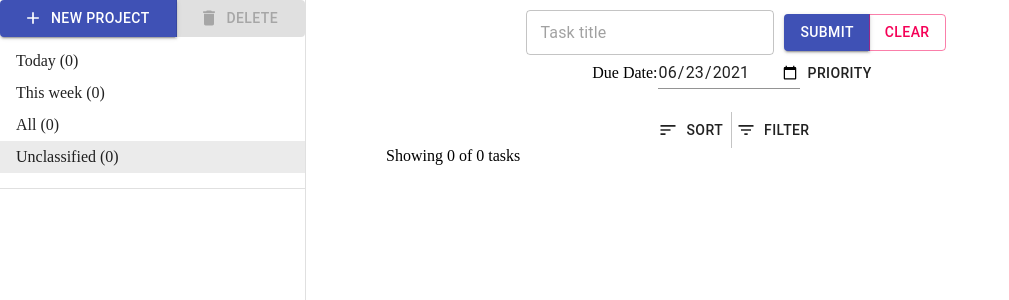
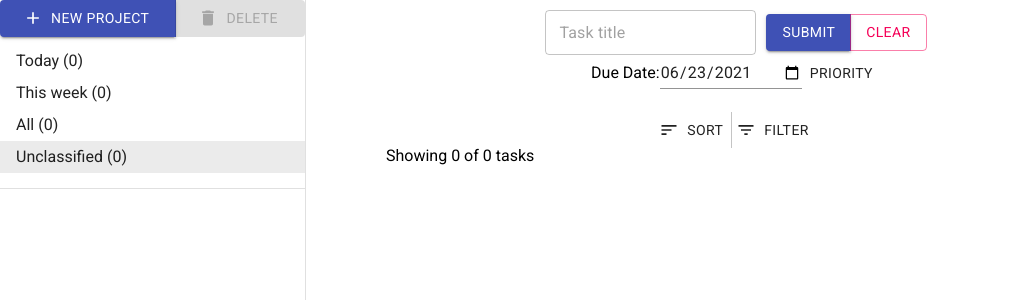
Before and after one commit to arkch99/task-app, a React (Create React App) app: page / in a window 1280 px wide. Shown: the top 300 px of the page, without its empty margins (0-1009 px from the left). Built offline with nearby package versions, Linux system fonts and the light colour scheme.

Commit message:
Change font to Roboto

```diff
--- a/package.json
+++ b/package.json
@@ -3,6 +3,7 @@
   "version": "0.1.0",
   "private": true,
   "dependencies": {
+    "@fontsource/roboto": "^4.4.5",
     "@material-ui/core": "^4.11.4",
     "@material-ui/icons": "^4.11.2",
     "@testing-library/jest-dom": "^5.12.0",
--- a/src/App.js
+++ b/src/App.js
@@ -14,6 +14,7 @@ import MenuItem from '@material-ui/core/MenuItem';
 
 import uniqid from 'uniqid';
 import { ButtonGroup } from "@material-ui/core";
+import '@fontsource/roboto';
 
 import {parseISO, isThisWeek, isToday } from "date-fns";
 
--- a/src/index.css
+++ b/src/index.css
@@ -51,6 +51,7 @@ table {
 
 html{
 	height:100%;
+	font-family: "Roboto";
 }
 
 .App{
```
Also changed, not shown: 1 other file (tests, documents, lock files or other folders).
